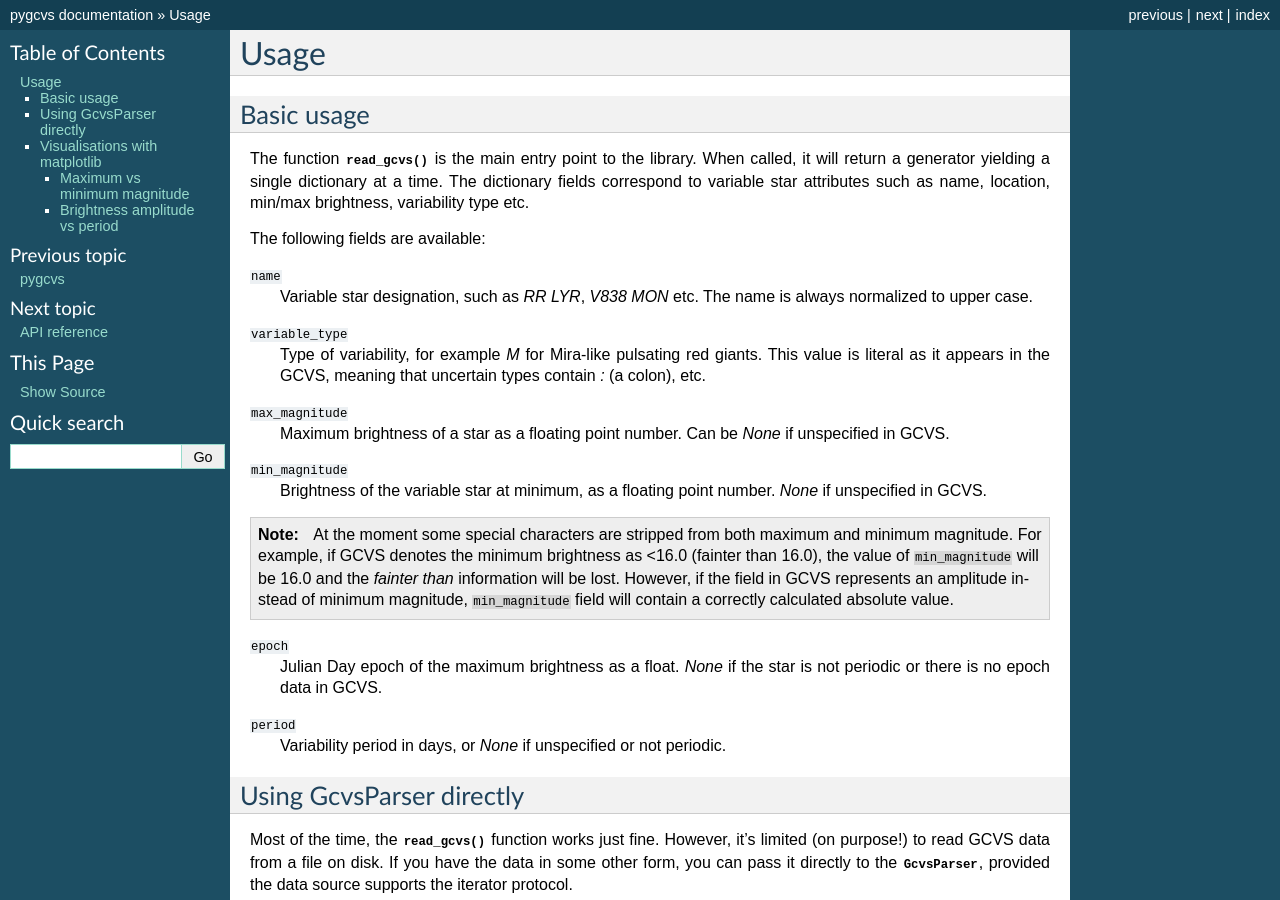
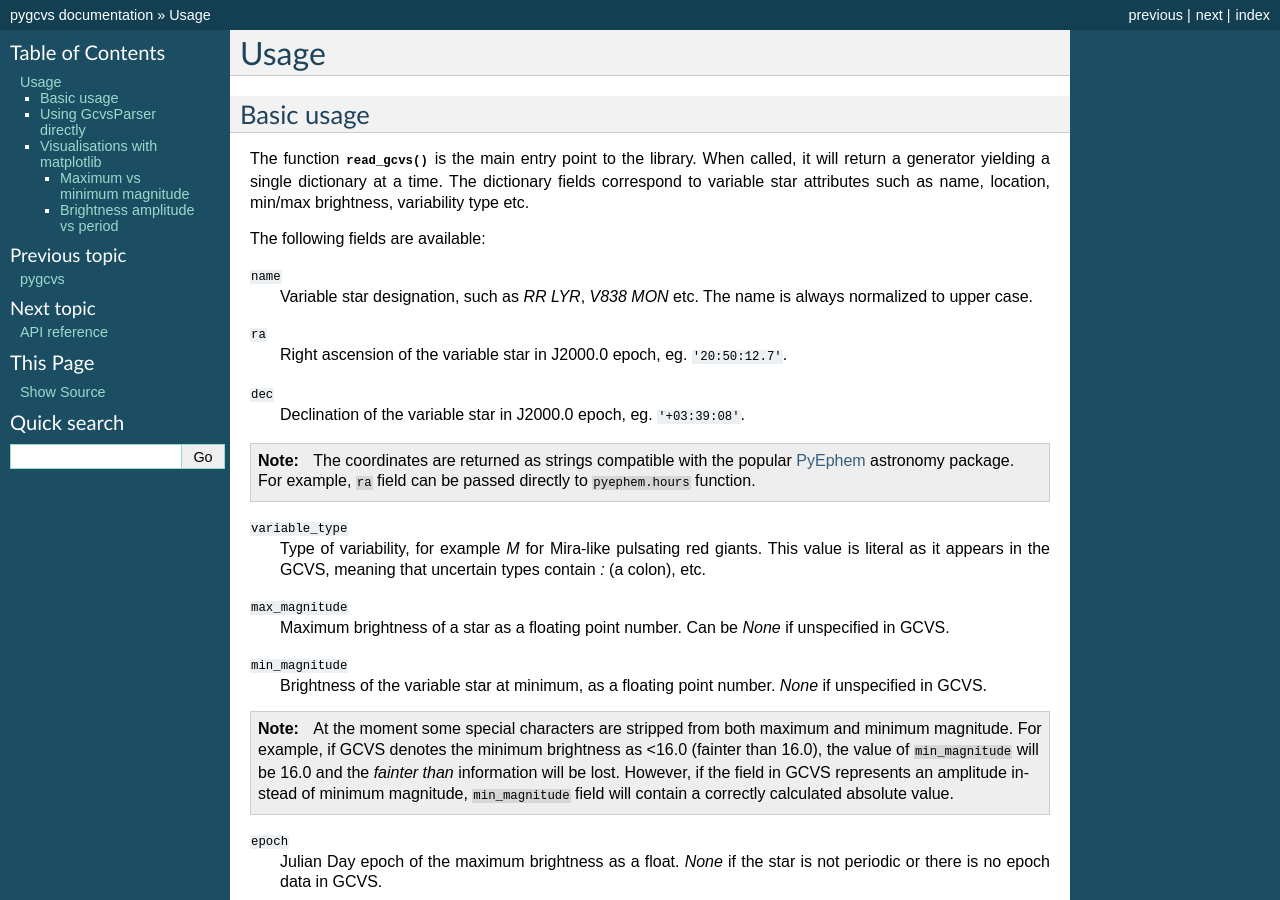
Before and after one commit to zsiciarz/pygcvs, a Sphinx documentation site: the page built from docs/usage.rst, in a window 1280 px wide and 900 px high. Built offline with Sphinx 7.4.7, drawn with Linux system fonts in a browser that asks for light colours.

Commit message:
Documented coordinate fields.

```diff
--- a/docs/usage.rst
+++ b/docs/usage.rst
@@ -15,6 +15,19 @@ The following fields are available:
 ``name``
     Variable star designation, such as *RR LYR*, *V838 MON* etc. The name
     is always normalized to upper case.
+
+``ra``
+    Right ascension of the variable star in J2000.0 epoch, eg. ``'20:50:12.7'``.
+
+``dec``
+    Declination of the variable star in J2000.0 epoch, eg. ``'+03:39:08'``.
+
+.. note::
+
+   The coordinates are returned as strings compatible with the popular
+   `PyEphem <http://rhodesmill.org/pyephem/index.html>`_ astronomy package.
+   For example, ``ra`` field can be passed directly to ``pyephem.hours``
+   function.
 
 ``variable_type``
     Type of variability, for example *M* for Mira-like pulsating red giants.
```
